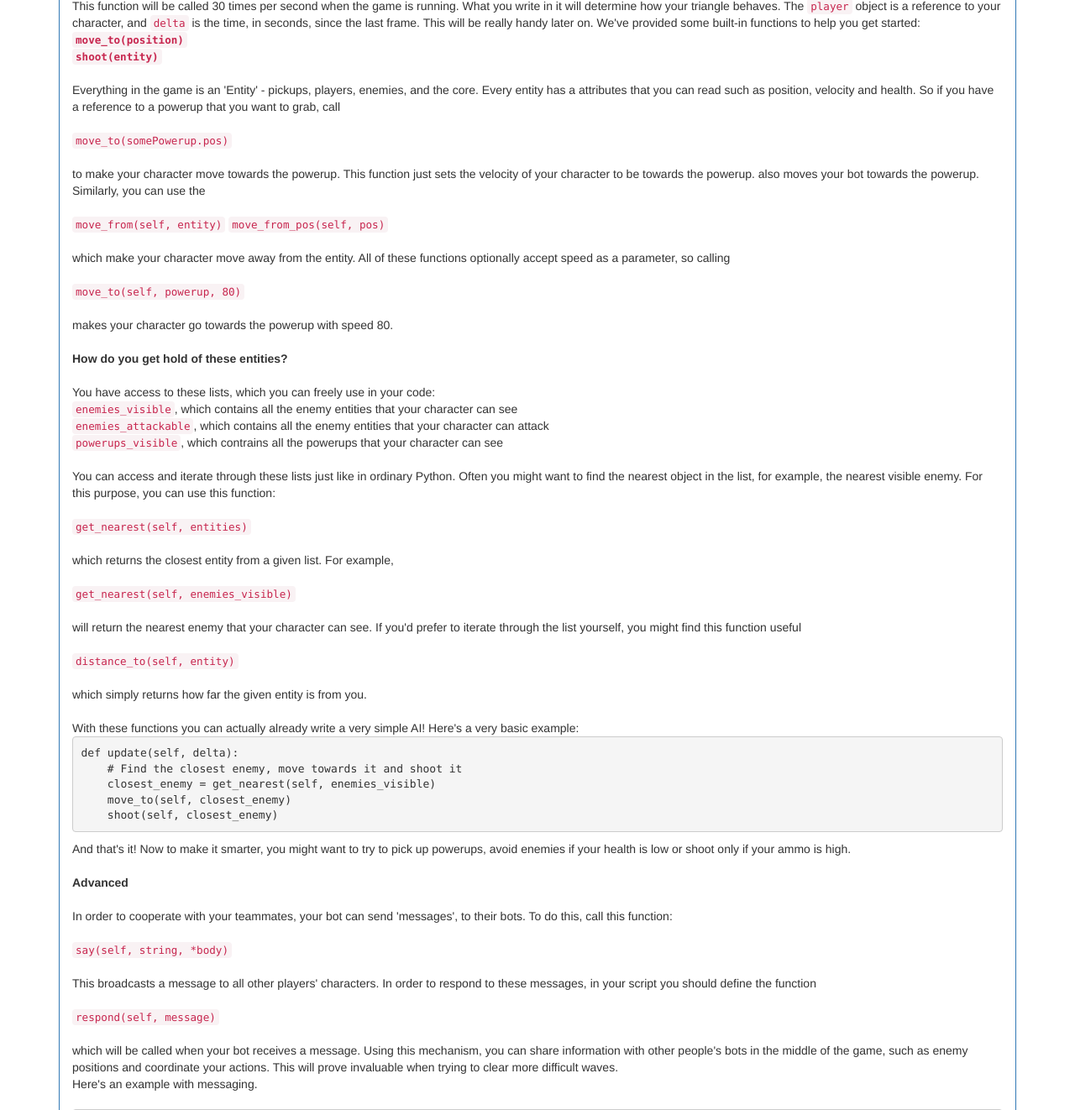
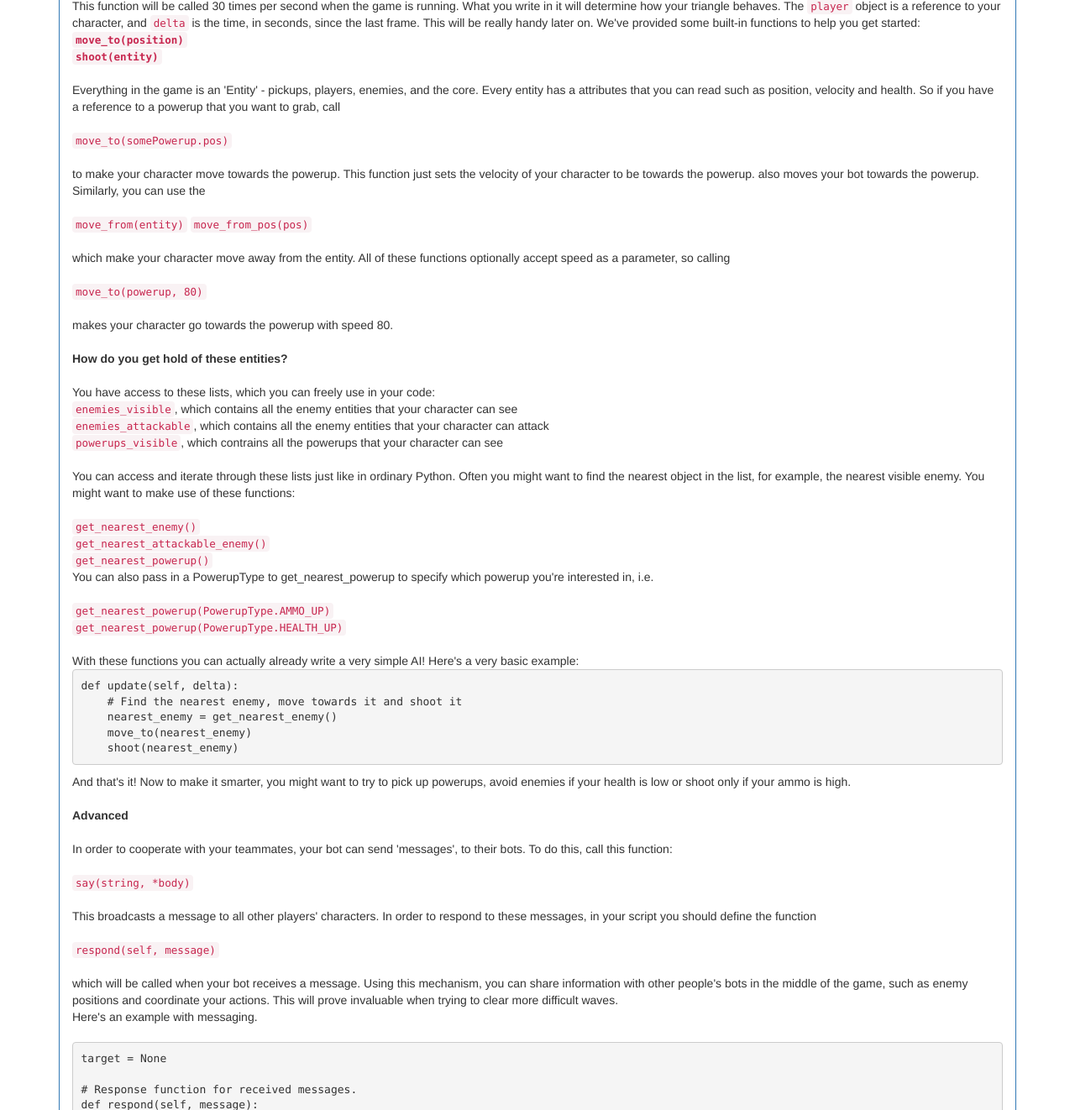
Before and after one commit to SuddenDevs/SuddenDev, a Flask app: page /docs in a window 1280 px wide, after a click on "Scripting Basics". Shown: the part 741-2063 px from the top of the page at 84% size. Run offline with Flask 2, Linux system fonts and the light colour scheme; parts of the project's set-up code (start-up, migrations or seed data) failed here and were passed over; some libraries are stand-ins or nearby versions.

Commit message:
[HTN] Update docs

```diff
--- a/suddendev/templates/docs.html
+++ b/suddendev/templates/docs.html
@@ -87,10 +87,10 @@
                 to make your character move towards the powerup. This function just sets the velocity of your character to be towards the powerup.
 
                 also moves your bot towards the powerup. Similarly, you can use the<br><br>
-                <code>move_from(self, entity)</code>
-                <code>move_from_pos(self, pos)</code><br><br>
+                <code>move_from(entity)</code>
+                <code>move_from_pos(pos)</code><br><br>
                 which make your character move away from the entity. All of these functions optionally accept speed as a parameter, so calling<br><br>
-                <code>move_to(self, powerup, 80)</code><br><br>
+                <code>move_to(powerup, 80)</code><br><br>
                 makes your character go towards the powerup with speed 80.<br><br>
 
 
@@ -100,35 +100,32 @@
                 <code>enemies_attackable</code>, which contains all the enemy entities that your character can attack<br>
                 <code>powerups_visible</code>, which contrains all the powerups that your character can see<br><br>
 
-                You can access and iterate through these lists just like in ordinary Python. Often you might want to find the nearest object in the list, for example, the nearest visible enemy. For this purpose, you can use this function:<br><br>
+                You can access and iterate through these lists just like in ordinary Python. Often you might want to find the nearest object in the list, for example, the nearest visible enemy. You might want to make use of these functions:<br><br>
 
-                <code>get_nearest(self, entities)</code><br><br>
+                <code>get_nearest_enemy()</code><br>
+                <code>get_nearest_attackable_enemy()</code><br>
+                <code>get_nearest_powerup()</code><br>
 
-                which returns the closest entity from a given list. For example, <br><br>
+                You can also pass in a PowerupType to get_nearest_powerup to specify which powerup you're interested in, i.e.<br><br>
 
-                <code>get_nearest(self, enemies_visible)</code><br><br>
-
-                will return the nearest enemy that your character can see. If you'd prefer to iterate through the list yourself, you might find this function useful<br><br>
-
-                <code>distance_to(self, entity)</code><br><br>
-
-                which simply returns how far the given entity is from you.<br><br>
+                <code>get_nearest_powerup(PowerupType.AMMO_UP)</code><br>
+                <code>get_nearest_powerup(PowerupType.HEALTH_UP)</code><br><br>
 
                 With these functions you can actually already write a very simple AI! Here's a very basic example:
 
 <pre>
 def update(self, delta):
-    # Find the closest enemy, move towards it and shoot it
-    closest_enemy = get_nearest(self, enemies_visible)
-    move_to(self, closest_enemy)
-    shoot(self, closest_enemy)
+    # Find the nearest enemy, move towards it and shoot it
+    nearest_enemy = get_nearest_enemy()
+    move_to(nearest_enemy)
+    shoot(nearest_enemy)
 </pre>
 
 And that's it! Now to make it smarter, you might want to try to pick up powerups, avoid enemies if your health is low or shoot only if your ammo is high.<br><br>
                 <b>Advanced</b><br><br>
 
                 In order to cooperate with your teammates, your bot can send 'messages', to their bots. To do this, call this function:<br><br>
-                <code>say(self, string, *body)</code><br><br>
+                <code>say(string, *body)</code><br><br>
                 This broadcasts a message to all other players' characters. In order to respond to these messages, in your script you should define the function<br><br>
                 <code>respond(self, message)</code><br><br>
                 which will be called when your bot receives a message. Using this mechanism, you can share information with other people's bots in the middle of the game, such as enemy positions and
@@ -155,16 +152,14 @@ def update(self, delta):
         say(self, 'Help', self)
     # Otherwise say we're ok.
     elif self.health >= self.healthMax / 2:
-        say(self, 'Ok', self)
+        say('Ok', self)
 
     # If someone needs help, go to them
     if target is not None:
-        move_to(self, target)
+        move_to(target)
 </pre>
 <br><br>
         In order to use messaging effectively, you'll need to coordinate with your teammates - agree on what the message strings look like and what the message body is.
-
-
 
 
                 <br><br><br>For further information on what's available to you, check the Scripting Reference section below.
@@ -182,17 +177,7 @@ def update(self, delta):
           </div>
           <div id="collapseThree" class="panel-collapse collapse">
             <div class="panel-body">
-              Your code should define an <code>update(self, delta)</code> function, where <code>delta</code> refers to the time between frames.<br>
-              You can access the following attributes of your bot:<br>
-              <code>self.vel</code> - velocity of the bot<br>
-              You will probably want to modify this in order to move your bot. The velocity should be assigned to a vector as follows:<br>
-              <code>self.vel = Vector(x, y)</code><br>
-              The coordinate system starts at <code>(0,0)</code> at the top left corner, so for example<br>
-              <code>self.vel = Vector(10,0)</code> will make the bot move to the right with speed <code>10</code>, whereas
-              <code>self.vel = Vector(-1,-1)</code> will make the bot move down and left with speed <code>√2
-              </code>, i.e. the magnitude of the vector.
-              <br><br><br>
-
+                <b>Warning, this is all outdated</b><br>
               <b>Must define:</b><br>
               <code>update(self, delta)</code><br><br>
 
@@ -236,24 +221,22 @@ def update(self, delta):
               <code>message</code><br><br>
 
               <b>Can call:</b> (stuff in bold is probably pretty useful)<br>
-              <b><code>shoot(self, enemy)</code></b><br>
-              <b><code>say(self, mtype=None, string=None, entity=None, vector=None, to_self=False)</code></b><br>
-              <code>distance_to(self, target)</code><br>
-              <code>move_to_pos(self, pos, speed=None)</code><br>
-              <code>move_from_pos(self, pos, speed=None)</code><br>
-              <b><code>move_to(self, target, speed=None)</code></b><br>
-              <code>move_from(self, target, speed=None)</code><br>
-              <code>get_nearest(self, entities, with_distance=False)</code><br>
-              <code>get_farthest(self, entities, with_distance=False)</code><br><br>
+              <b><code>shoot(enemy)</code></b><br>
+              <b><code>get_nearest_enemy()</code></b><br>
+              <b><code>get_nearest_attackable_enemy()</code></b><br>
+              <b><code>get_nearest_powerup(powerup_type=None)</code></b><br>
+              <b><code>say(string, *body)</b><br>
+              <code>say_also_to_self(string, *body)<br>
+              <code>distance_to(target)</code><br>
+              <b><code>move_to(target, speed=None)</code></b><br>
+              <code>move_from(target, speed=None)</code><br>
+              <code>get_nearest(entities, with_distance=False)</code><br>
+              <code>get_farthest(entities, with_distance=False)</code><br><br>
 
               <b>Message:</b><br>
               <b><code>source</code></b><br>
               <code>to_self</code><br>
-              At least one of the following fields must be set:<br>
-              <code>mtype</code><br>
               <code>string</code><br>
-              <code>entity</code><br>
-              <code>vector</code><br><br>
 
               <b>Vectors:</b><br>
               Initialise as:<br>
@@ -266,14 +249,6 @@ def update(self, delta):
               <code>Normalize(vec)</code><br>
               <code>Dot(a, b)</code><br>
               <code>ProjectOnto(w, v)</code><br><br>
-
-              <b>Enums:</b><br>
-              MessageType<br>
-              <code>HELP = 'help'</code><br>
-              <code>OK = 'ok'</code><br>
-              <code>KILL = 'kill'</code><br>
-              <code>NEED_AMMO = 'need ammo'</code><br>
-              <code>LOW_HEALTH = 'low health'</code><br><br>
 
               PowerupType<br>
               <code>AMMO_UP</code><br>
```
